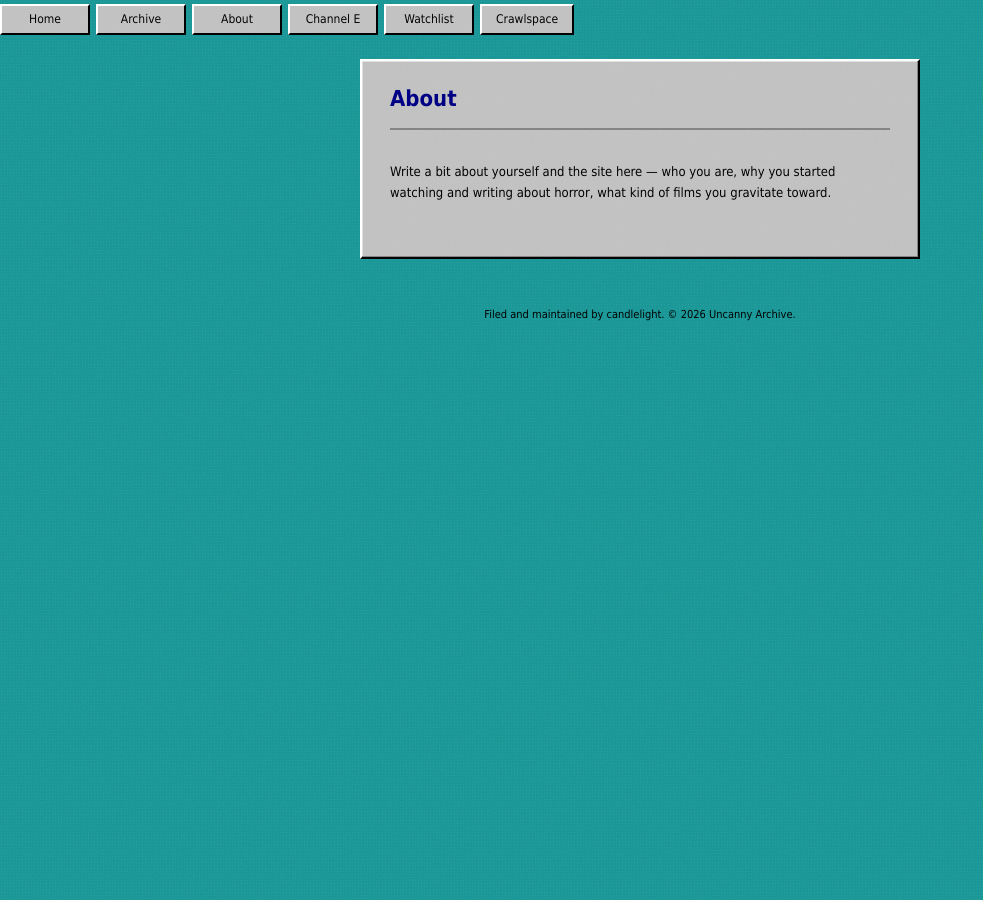
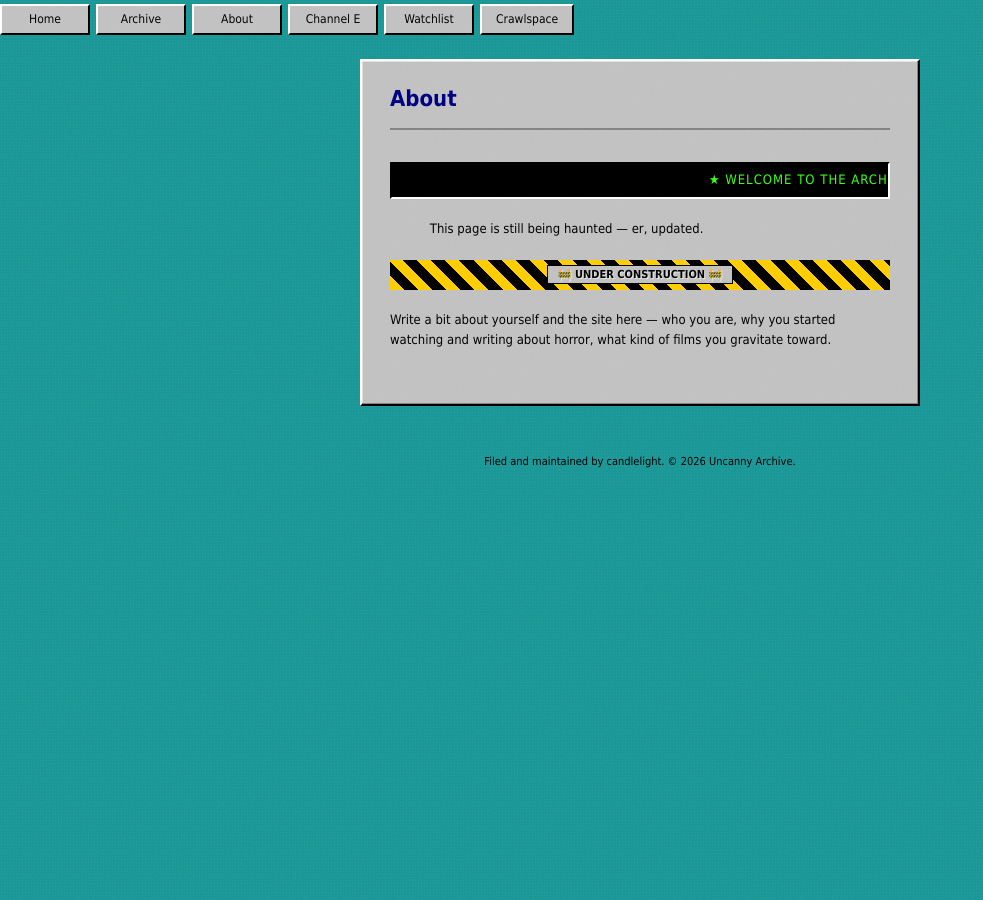
Before and after one commit to teaque278/uncannyarchive, a Jekyll site: the page built from about.html, in a window 1280 px wide. Shown: the whole page, without its empty margins (0-983 px from the left). Built offline with Jekyll 4.4.1, drawn with Linux system fonts in a browser that asks for light colours; some web fonts are replaced.

Commit message:
Update about.html

```diff
--- a/about.html
+++ b/about.html
@@ -5,6 +5,15 @@ permalink: /about/
 ---
 <section class="review">
   <h1 class="review__title">About</h1>
+  <div class="marquee-bar">
+  <span class="marquee-bar__text">★ WELCOME TO THE ARCHIVE ★ BEST VIEWED IN NETSCAPE NAVIGATOR ★ SIGN THE GUESTBOOK ★ 100% HUMAN-MADE NIGHTMARES ★</span>
+</div>
+
+<p><span class="blink">NEW!</span> This page is still being haunted — er, updated.</p>
+
+<div class="construction-tape">
+  <span>🚧 UNDER CONSTRUCTION 🚧</span>
+</div>
   <div class="review__body">
     <p>Write a bit about yourself and the site here — who you are, why you started watching and writing about horror, what kind of films you gravitate toward.</p>
   </div>
```
